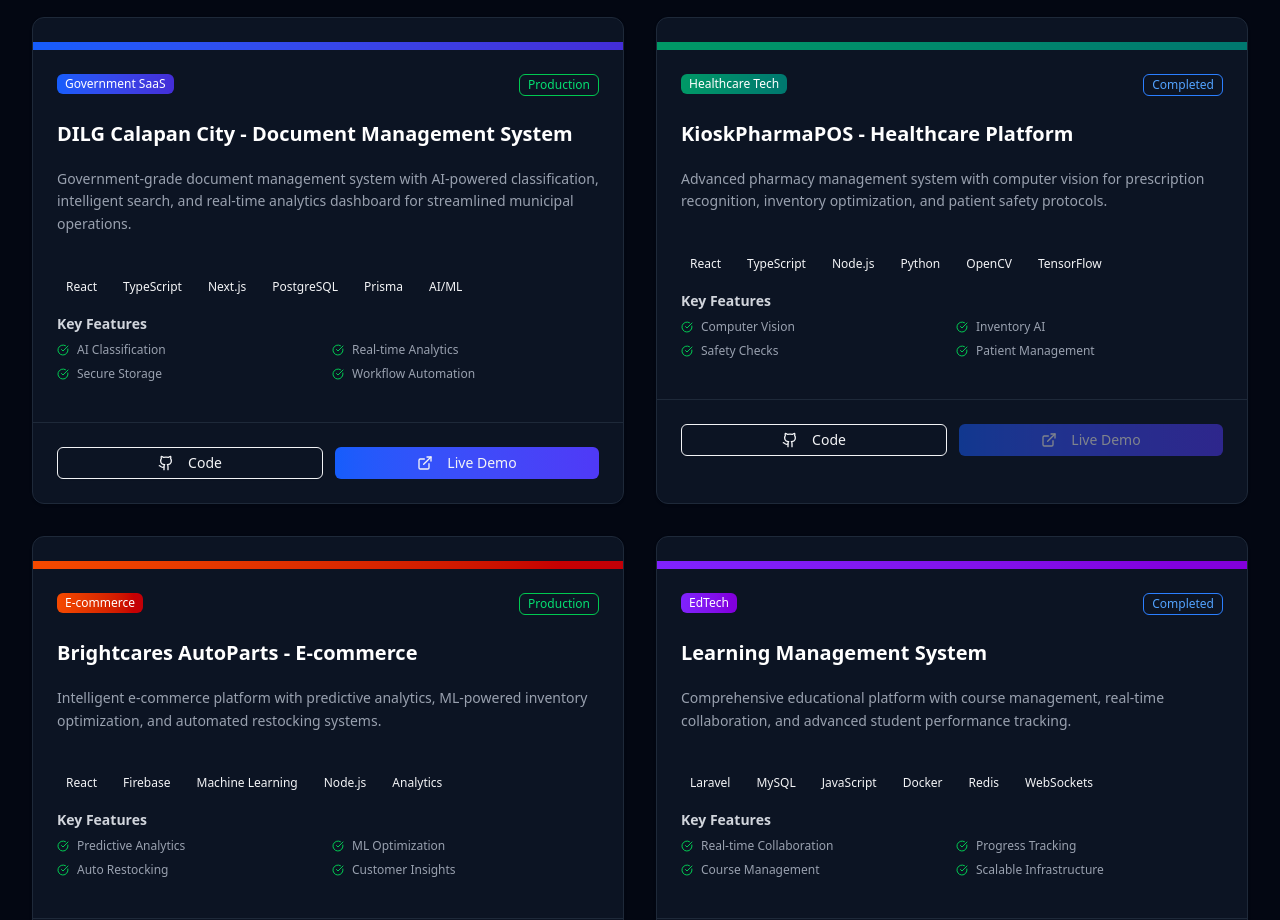
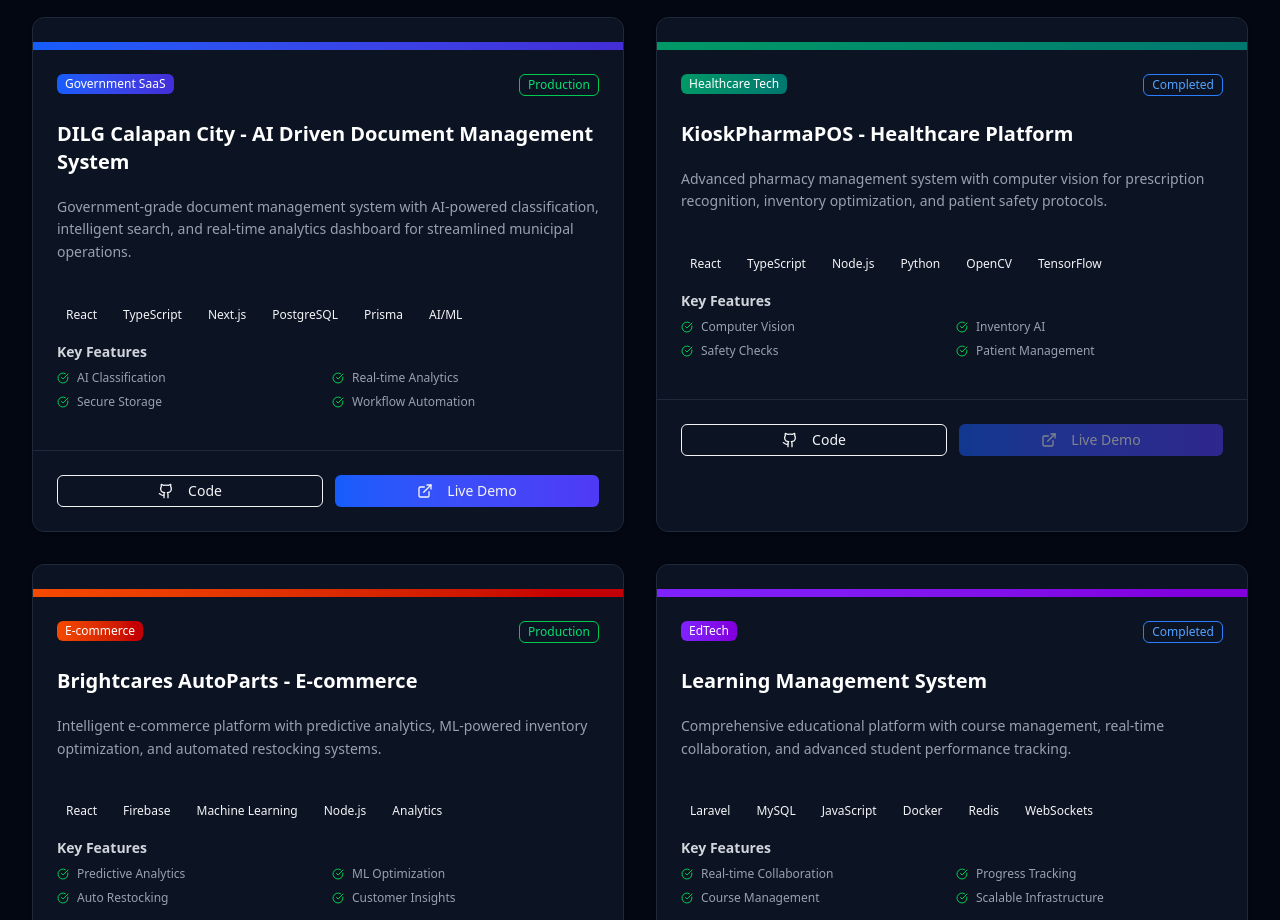
Before and after one commit to abfasb/matt-portfolio, a React (Vite) app: page / in a window 1280 px wide. Shown: the part 2140-3060 px from the top of the page. Built offline with nearby package versions, Linux system fonts and the light colour scheme.

Commit message:
add citation

```diff
--- a/src/App.tsx
+++ b/src/App.tsx
@@ -124,7 +124,6 @@
     setIsNavOpen(false);
   };
 
-  // Professional Color Scheme
   const bgColor = isDarkMode ? "bg-gray-950" : "bg-white";
   const textColor = isDarkMode ? "text-gray-100" : "text-gray-900";
   const secondaryTextColor = isDarkMode ? "text-gray-400" : "text-gray-600";
@@ -152,7 +151,7 @@
 
   const projects = [
     {
-      title: "DILG Calapan City - Document Management System",
+      title: "DILG Calapan City - AI Driven Document Management System",
       description: "Government-grade document management system with AI-powered classification, intelligent search, and real-time analytics dashboard for streamlined municipal operations.",
       tech: ["React", "TypeScript", "Next.js", "PostgreSQL", "Prisma", "AI/ML"],
       github: "https://github.com/abfasb/dilg-calapan-capstone-backend",
```
